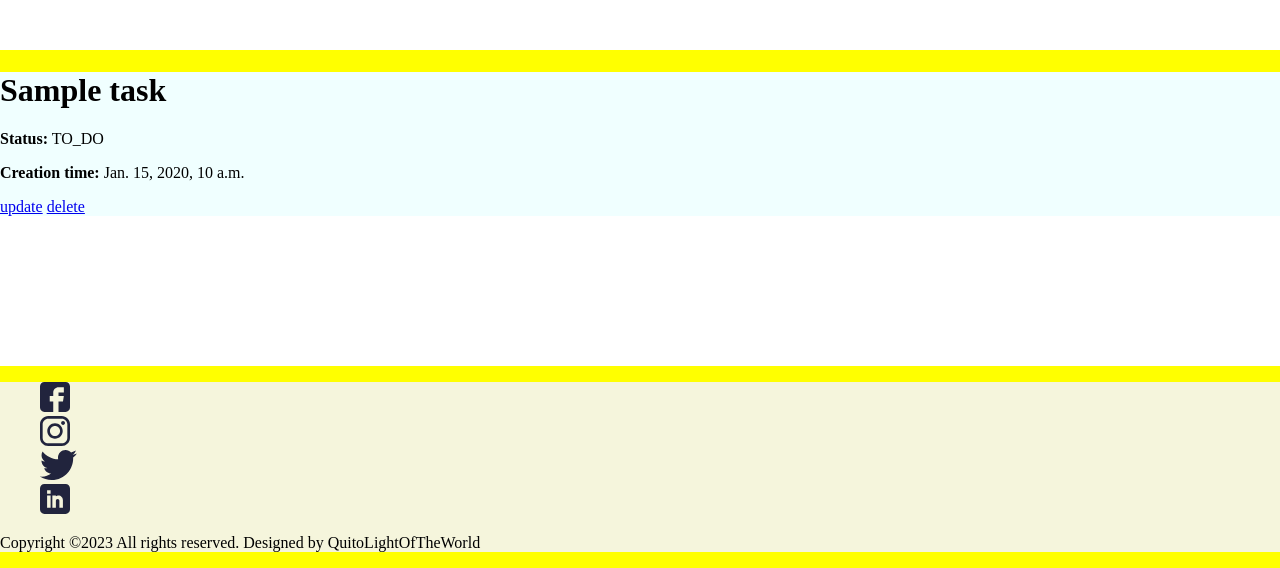
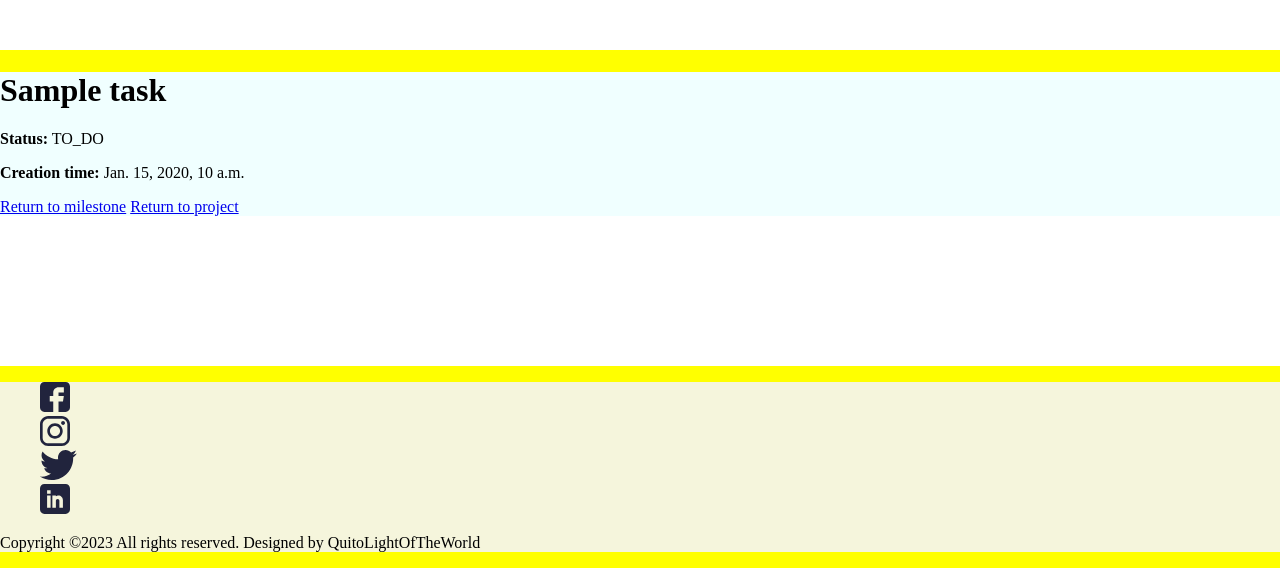
Before and after one commit to danieluxury88/CS50_FinalProject, a Django app: page /duty/projects/projects/1/milestones/1/tasks/1/ in a window 1280 px wide. Shown: the part 232-800 px from the top of the page. Run offline with Django 3.2, Linux system fonts and the light colour scheme; tables that the repository leaves empty hold one stand-in row (values such as "Sample post").

Commit message:
Small code clean up

```diff
--- a/home/templates/base.html
+++ b/home/templates/base.html
@@ -7,8 +7,6 @@
 
     <title>{{ settings.APP_NAME }}</title>
     <meta name="author" content="Daniel Proaño C" />
-    {% comment %} <link rel="canonical" href="{{request.path}}" />{% endcomment %}
-    {% comment %} <link rel="home" href="{% url 'home:index' %}" />  {% endcomment %}
     <meta name="description" content="{%block description%}{% endblock%}" />
     <meta name="keywords" content="{% block keywords %}{% endblock %}" />
 
--- a/tasks/static/tasks/functions.js
+++ b/tasks/static/tasks/functions.js
@@ -23,12 +23,10 @@ function filterListByTitle() {
       if (aDuration > bDuration) return 1;
       return 0;
     });
-
+    durationSortedAscending = !durationSortedAscending;
     if (durationSortedAscending) {
       workItems.reverse();
     }
-    durationSortedAscending = !durationSortedAscending;
-
     let parent = document.querySelector('.work-items-container');
     parent.innerHTML = '';
     workItems.forEach(function(item) {
--- a/tasks/templates/tasks/task_detail.html
+++ b/tasks/templates/tasks/task_detail.html
@@ -4,6 +4,7 @@
   <h1>{{ object.title }}</h1>
   <p><strong>Status:</strong> {{ object.status }}</p>
   <p><strong>Creation time:</strong> {{ object.creation_time }}</p>
-  <a href="{% url 'tasks:task_update' task.id %}"><i class="fa fa-pencil"></i>update</a>
-  <a href="{% url 'tasks:task_delete' task.id %}"><i class="fa fa-trash"></i>delete</a>
-{% endblock %}
+
+  <a href="{% url 'tasks:milestone_detail' object.milestone.project.id object.milestone.id%}">Return to milestone</a>
+  <a href="{% url 'tasks:project_detail' object.milestone.project.id %}">Return to project</a>
+  {% endblock %}
--- a/tasks/views.py
+++ b/tasks/views.py
@@ -1,7 +1,7 @@
 from django.db.models import Sum
 from django.http import JsonResponse
-from django.shortcuts import get_object_or_404, render, redirect
-from django.urls import reverse_lazy, reverse
+from django.shortcuts import get_object_or_404, redirect, render
+from django.urls import reverse, reverse_lazy
 from django.views.generic import (CreateView, DeleteView, DetailView, ListView,
                                   UpdateView)
 
@@ -65,16 +65,13 @@ class ProjectDeleteView(DeleteView):
 #endregion
 
 # MILESTONES
-
-# ListView for Milestones
+#region milestone_region
 class MilestoneListView(ListView):
     model = Milestone
 
 
 class MilestoneDetailView(DetailView):
     model = Milestone
-    template_name = 'tasks/milestone_detail.html'
-    # context_object_name = 'tasks'
 
     def get_context_data(self, **kwargs):
         context = super().get_context_data(**kwargs)
@@ -114,40 +111,49 @@ class MilestoneDeleteView(DeleteView):
         print(project_id)
         return reverse('tasks:project_detail', args=[project_id])
 
-
+ # endregion
 
 
 # TASKS
 # region task_region
-# ListView for Tasks
 class TaskListView(ListView):
     model = Task
     ordering = 'status'
-    # queryset = Task.objects.filter(status='COMPLETED')
-    # queryset = Task.objects.exclude(status='COMPLETED')
 
-    # status = self.request.GET.get('status', 'COMPLETED') TODO: when making dynamic search
-    # return WorkItem.objects.filter(status=status)
 
-# DetailView for Tasks
 class TaskDetailView(DetailView):
     model = Task
 
-# CreateView for Tasks
+
 class TaskCreateView(CreateView):
     model = Task
     fields = ['title', 'estimated_duration', 'status', 'milestone']
-    success_url = reverse_lazy('tasks:task_list')
+    success_url = reverse_lazy('tasks:milestone_detail')
 
-# UpdateView for Tasks
+    def get_success_url(self):
+        project_id = self.kwargs['project_id']
+        milestone_id = self.kwargs['milestone_id']
+        return reverse('tasks:milestone_detail', args=[project_id, milestone_id])
+
+
 class TaskUpdateView(UpdateView):
     model = Task
     fields = ['title', 'estimated_duration', 'status', 'milestone']
-    success_url = reverse_lazy('tasks:task_list')
+    success_url = reverse_lazy('tasks:milestone_detail')
 
-# DeleteView for Tasks
+    def get_success_url(self):
+        project_id = self.kwargs['project_id']
+        milestone_id = self.kwargs['milestone_id']
+        return reverse('tasks:milestone_detail', args=[project_id, milestone_id])
+
+
 class TaskDeleteView(DeleteView):
     model = Task
-    success_url = reverse_lazy('tasks:task_list')
+    success_url = reverse_lazy('tasks:milestone_detail')
+
+    def get_success_url(self):
+        project_id = self.kwargs['project_id']
+        milestone_id = self.kwargs['milestone_id']
+        return reverse('tasks:milestone_detail', args=[project_id, milestone_id])
 
 #endregion
```
Also changed, not shown: tasks/templates/tasks/milestone_detail.html (+5 -8 lines).
